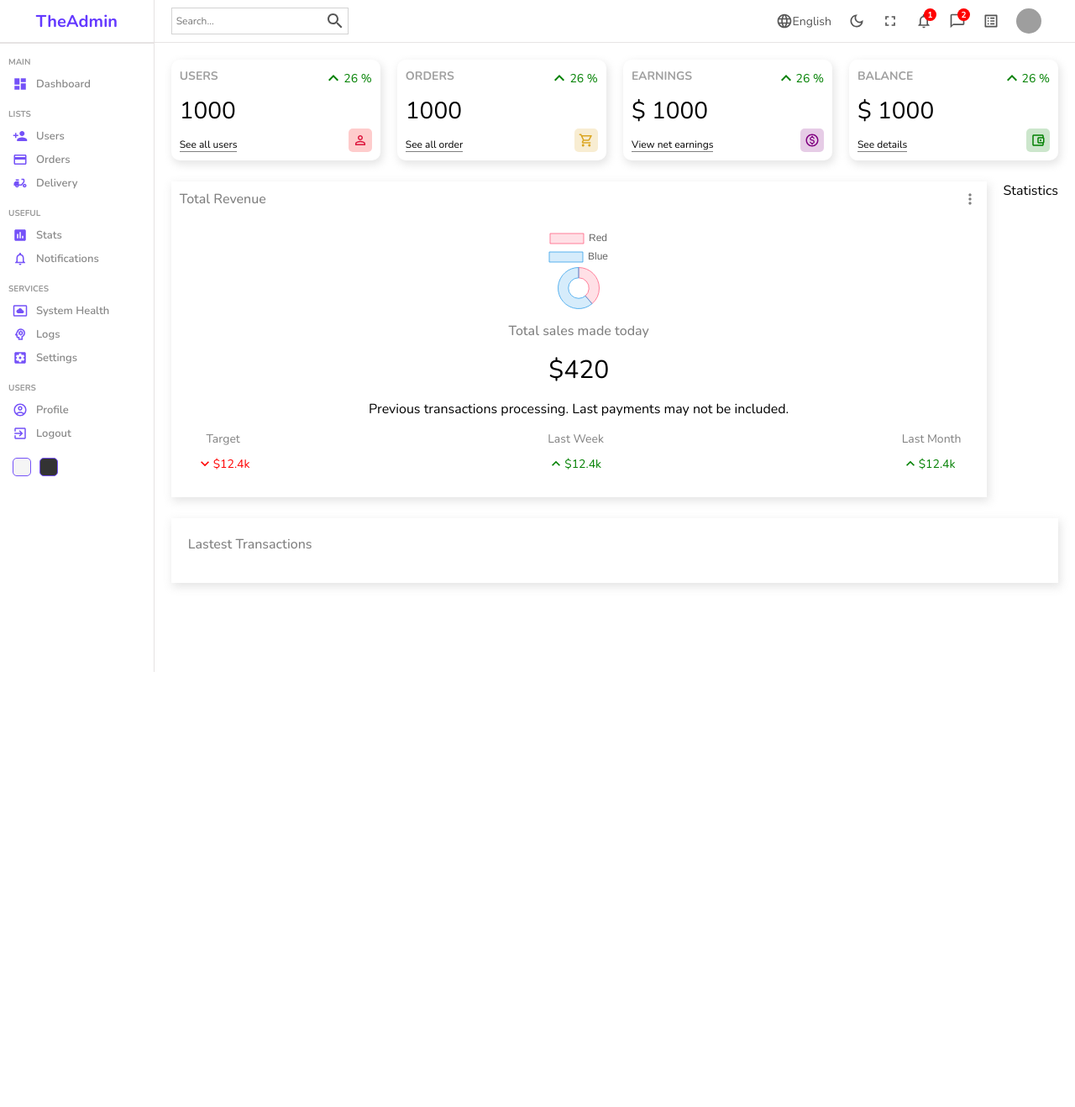
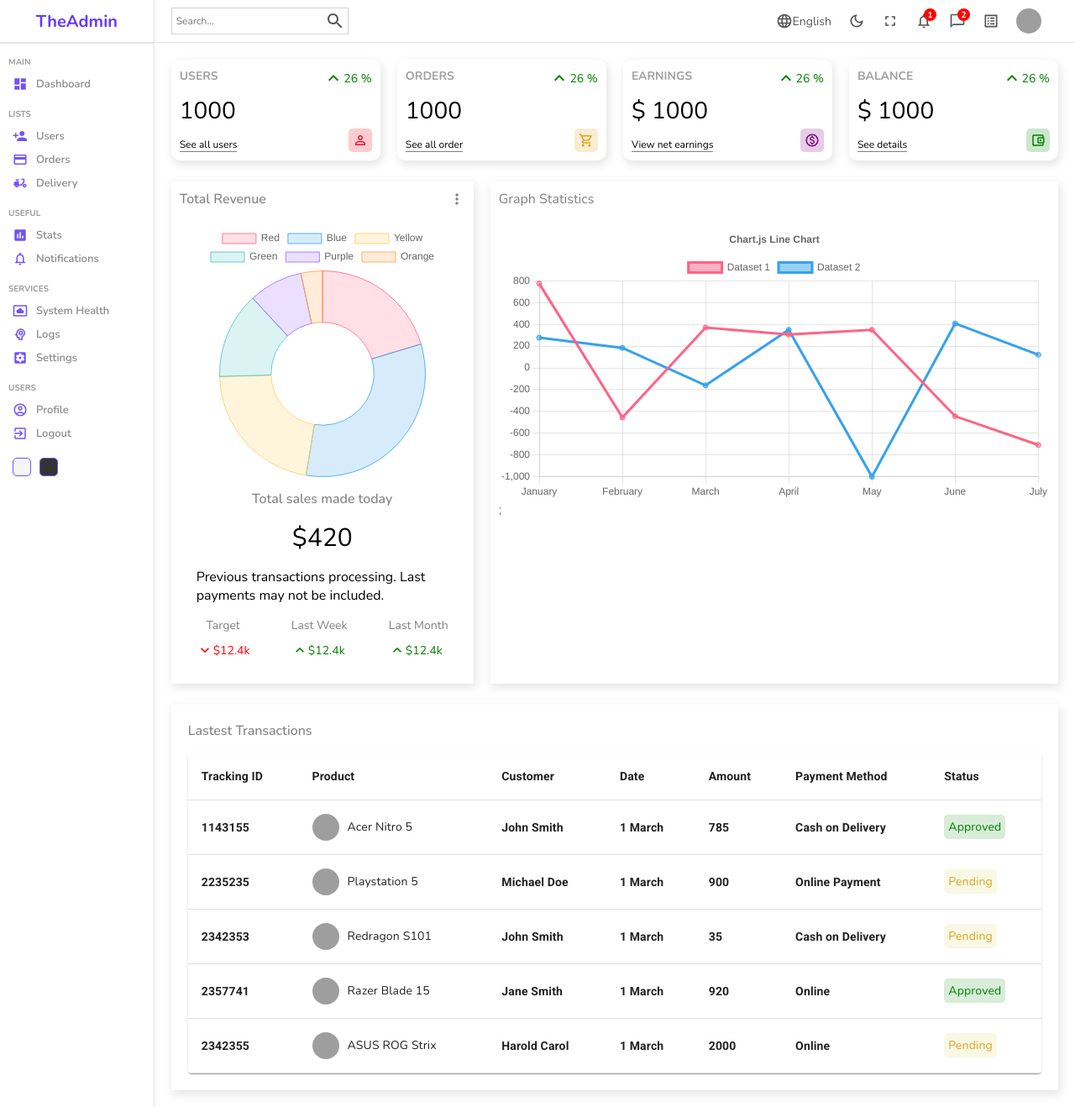
Before and after one commit to andycortex/template-admin-react, a React (Create React App) app: page / in a window 1280 px wide. Shown: the whole page at 84% size. Before the commit the page ends 800 px from the top, so only its background shows below. Built offline with nearby package versions, Linux system fonts and the light colour scheme; grey boxes are pictures that could not be loaded; the HTML template or start-up script is replaced by a standard one.

Commit message:
design data tables

```diff
--- a/package.json
+++ b/package.json
@@ -43,6 +43,7 @@
     ]
   },
   "devDependencies": {
+    "@faker-js/faker": "^6.1.2",
     "node-sass": "^7.0.1"
   }
 }
--- a/src/Pages/home/Home.js
+++ b/src/Pages/home/Home.js
@@ -4,6 +4,7 @@
 import Sidebar from '../../components/sidebar/Sidebar';
 import Statistics from '../../components/statistics/Statistics';
 import Widget from '../../components/widget/Widget';
+import TableInfo from '../../components/table/TableInfo';
 import './home.scss';
 
 const Home = () => {
@@ -24,6 +25,7 @@
             </div>
             <div className="listContainer">
                 <div className="listTitle">Lastest Transactions</div>
+                <TableInfo/>
             </div>
         </div>
     </div>
--- a/src/common/Chart.js
+++ b/src/common/Chart.js
@@ -8,30 +8,30 @@
     labels: [
         'Red',
         'Blue',
-        // 'Yellow',
-        // 'Green',
-        // 'Purple',
-        // 'Orange'
+        'Yellow',
+        'Green',
+        'Purple',
+        'Orange'
     ],
     datasets: [
       {
         label: '# of Votes',
-        data: [12, 19],
+        data: [12, 19, 13, 8, 5, 2],
         backgroundColor: [
           'rgba(255, 99, 132, 0.2)',
           'rgba(54, 162, 235, 0.2)',
-          // 'rgba(255, 206, 86, 0.2)',
-        //   'rgba(75, 192, 192, 0.2)',
-        //   'rgba(153, 102, 255, 0.2)',
-        //   'rgba(255, 159, 64, 0.2)',
+          'rgba(255, 206, 86, 0.2)',
+          'rgba(75, 192, 192, 0.2)',
+          'rgba(153, 102, 255, 0.2)',
+          'rgba(255, 159, 64, 0.2)',
         ],
         borderColor: [
           'rgba(255, 99, 132, 0.8)',
           'rgba(54, 162, 235, 0.8)',
-          // 'rgba(255, 206, 86, 0.8)',
-        //   'rgba(75, 192, 192, 0.8)',
-        //   'rgba(153, 102, 255, 0.8)',
-        //   'rgba(255, 159, 64, 0.8)',
+          'rgba(255, 206, 86, 0.8)',
+          'rgba(75, 192, 192, 0.8)',
+          'rgba(153, 102, 255, 0.8)',
+          'rgba(255, 159, 64, 0.8)',
         ],
         borderWidth: 1,
       },
--- /dev/null
+++ b/src/common/data.js
@@ -0,0 +1,54 @@
+const rows = [
+    {
+      id: 1143155,
+      product: "Acer Nitro 5",
+      img: "https://m.media-amazon.com/images/I/81bc8mA3nKL._AC_UY327_FMwebp_QL65_.jpg",
+      customer: "John Smith",
+      date: "1 March",
+      amount: 785,
+      method: "Cash on Delivery",
+      status: "Approved",
+    },
+    {
+      id: 2235235,
+      product: "Playstation 5",
+      img: "https://m.media-amazon.com/images/I/31JaiPXYI8L._AC_UY327_FMwebp_QL65_.jpg",
+      customer: "Michael Doe",
+      date: "1 March",
+      amount: 900,
+      method: "Online Payment",
+      status: "Pending",
+    },
+    {
+      id: 2342353,
+      product: "Redragon S101",
+      img: "https://m.media-amazon.com/images/I/71kr3WAj1FL._AC_UY327_FMwebp_QL65_.jpg",
+      customer: "John Smith",
+      date: "1 March",
+      amount: 35,
+      method: "Cash on Delivery",
+      status: "Pending",
+    },
+    {
+      id: 2357741,
+      product: "Razer Blade 15",
+      img: "https://m.media-amazon.com/images/I/71wF7YDIQkL._AC_UY327_FMwebp_QL65_.jpg",
+      customer: "Jane Smith",
+      date: "1 March",
+      amount: 920,
+      method: "Online",
+      status: "Approved",
+    },
+    {
+      id: 2342355,
+      product: "ASUS ROG Strix",
+      img: "https://m.media-amazon.com/images/I/81hH5vK-MCL._AC_UY327_FMwebp_QL65_.jpg",
+      customer: "Harold Carol",
+      date: "1 March",
+      amount: 2000,
+      method: "Online",
+      status: "Pending",
+    },
+  ];
+
+  export default rows;
--- a/src/components/featured/featured.scss
+++ b/src/components/featured/featured.scss
@@ -25,8 +25,8 @@
       gap: 15px;
 
       .featuredChart {
-        width: 100px;
-        height: 100px;
+        width: 300px;
+        height: 300px;
       }
 
       .title {
--- a/src/components/statistics/Statistics.js
+++ b/src/components/statistics/Statistics.js
@@ -1,8 +1,67 @@
-import React from 'react'
+import React from 'react';
+import './statics.scss'
+import {
+  Chart as ChartJS,
+  CategoryScale,
+  LinearScale,
+  PointElement,
+  LineElement,
+  Title,
+  Tooltip,
+  Legend,
+} from 'chart.js';
+import { Line } from 'react-chartjs-2';
+const { faker } = require('@faker-js/faker');
+
+ChartJS.register(
+  CategoryScale,
+  LinearScale,
+  PointElement,
+  LineElement,
+  Title,
+  Tooltip,
+  Legend
+);
+
+export const options = {
+  responsive: true,
+  plugins: {
+    legend: {
+      position: 'top',
+    },
+    title: {
+      display: true,
+      text: 'Chart.js Line Chart',
+    },
+  },
+};
+
+const labels = ['January', 'February', 'March', 'April', 'May', 'June', 'July'];
+
+export const data = {
+  labels,
+  datasets: [
+    {
+      label: 'Dataset 1',
+      data: labels.map(() => faker.datatype.number({ min: -1000, max: 1000 })),
+      borderColor: 'rgb(255, 99, 132)',
+      backgroundColor: 'rgba(255, 99, 132, 0.5)',
+    },
+    {
+      label: 'Dataset 2',
+      data: labels.map(() => faker.datatype.number({ min: -1000, max: 1000 })),
+      borderColor: 'rgb(53, 162, 235)',
+      backgroundColor: 'rgba(53, 162, 235, 0.5)',
+    },
+  ],
+};
 
 const Statistics = () => {
   return (
-    <div>Statistics</div>
+    <div className="statistics">
+      <div className="title">Graph Statistics</div>
+      <Line options={options} data={data} />;
+    </div>
   )
 }
 
--- /dev/null
+++ b/src/components/statistics/statics.scss
@@ -0,0 +1,11 @@
+.statistics {
+    flex: 4;
+    -web-box-shadow: 2px 4px 10px 1px rgba(0, 0, 0, 0.47);
+    box-shadow: 2px 4px 10px 1px rgba(201, 201, 201, 0.47);
+    padding: 10px;
+    color: gray;
+
+    .title {
+        margin-bottom: 20px;
+    }
+}
--- /dev/null
+++ b/src/components/table/TableInfo.js
@@ -0,0 +1,54 @@
+import React from 'react';
+import './table.scss'
+import rows from '../../common/data';
+import Table from '@mui/material/Table';
+import TableBody from '@mui/material/TableBody';
+import TableCell from '@mui/material/TableCell';
+import TableContainer from '@mui/material/TableContainer';
+import TableHead from '@mui/material/TableHead';
+import TableRow from '@mui/material/TableRow';
+import Paper from '@mui/material/Paper';
+
+const TableInfo = () => {
+  return (
+    <div>
+        <TableContainer component={Paper} className="table">
+            <Table sx={{ minWidth: 650 }} aria-label="simple table">
+                <TableHead>
+                <TableRow>
+                    <TableCell className="tableCell">Tracking ID</TableCell>
+                    <TableCell className="tableCell">Product</TableCell>
+                    <TableCell className="tableCell">Customer</TableCell>
+                    <TableCell className="tableCell">Date</TableCell>
+                    <TableCell className="tableCell">Amount</TableCell>
+                    <TableCell className="tableCell">Payment Method</TableCell>
+                    <TableCell className="tableCell">Status</TableCell>
+                </TableRow>
+                </TableHead>
+                <TableBody>
+                {rows.map((row) => (
+                    <TableRow key={row.id}>
+                        <TableCell>{ row.id }</TableCell>
+                        <TableCell>
+                            <div className="cellWrapper">
+                                <img src={row.img} alt="" className="image"/>
+                                { row.product }
+                            </div>
+                        </TableCell>
+                        <TableCell className="tableCell">{row.customer}</TableCell>
+                        <TableCell className="tableCell">{row.date}</TableCell>
+                        <TableCell className="tableCell">{row.amount}</TableCell>
+                        <TableCell className="tableCell">{row.method}</TableCell>
+                        <TableCell className="tableCell">
+                            <span className={`status ${row.status }`}>{ row.status}</span>
+                        </TableCell>
+                    </TableRow>
+                ))}
+                </TableBody>
+            </Table>
+        </TableContainer>
+    </div>
+  )
+}
+
+export default TableInfo
--- /dev/null
+++ b/src/components/table/table.scss
@@ -0,0 +1,27 @@
+.table {
+    .cellWrapper {
+        display: flex;
+        align-items: center;
+
+        .image {
+            width: 32px;
+            height: 32px;
+            border-radius: 50%;
+            margin-right: 10px;
+            object-fit: cover;
+        }
+    }
+    .status {
+        padding: 5px;
+        border-radius: 5px;
+
+        &.Approved {
+            color: green;
+            background-color: rgba(0, 128, 0, 0.151);
+        }
+        &.Pending {
+            color: goldenrod;
+            background-color: rgba(189, 189, 3, 0.103);
+        }
+    }
+}
```
Also changed, not shown: 1 other file (tests, documents, lock files or other folders).
